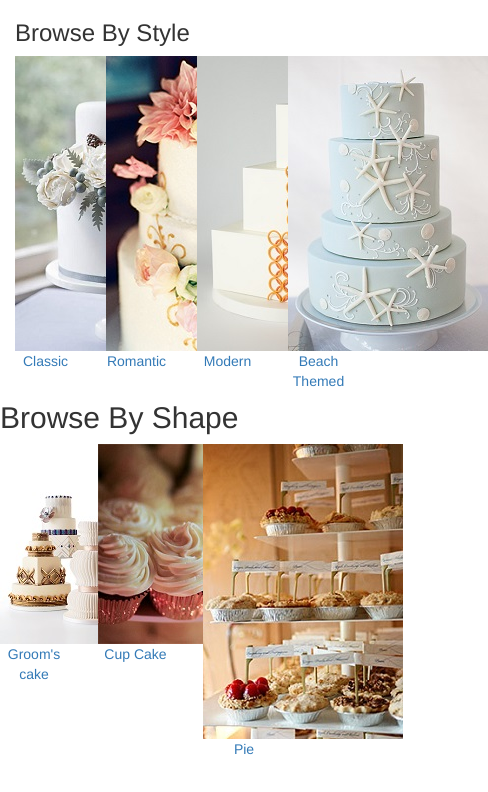
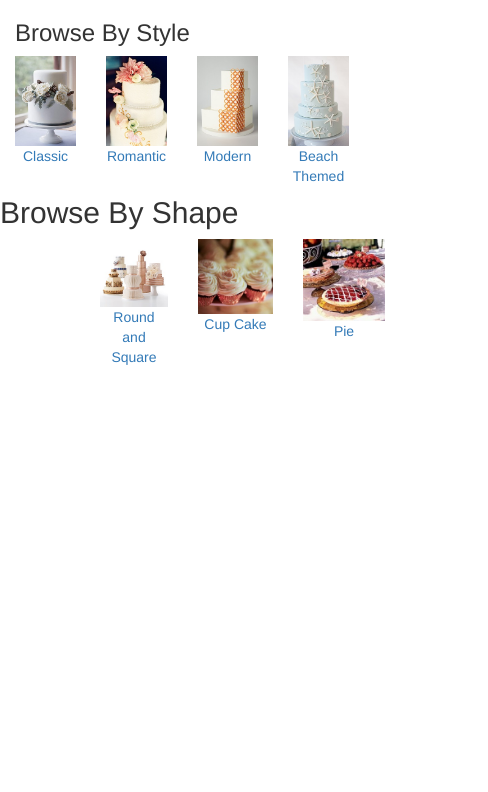
Before and after one commit to rosemawati/weddingcake, a plain HTML site: page Gallery.html in a window 390 px wide. Shown: the whole page, 488 px wide, since content can reach past the window. Drawn offline with Linux system fonts and the light colour scheme.

Commit message:
merubah img jd responsive

```diff
--- a/Gallery.html
+++ b/Gallery.html
@@ -15,63 +15,65 @@
 
 <div class="container">
 <h3>Browse By Style</h3>
+
 <div class="row">
  <div class="text-center">
-    <div class="col-xs-4">
+
+   <div class="col-xs-4">
     <a href="images/classic1.jpg">
-     <img src="images/classic1.jpg">
+     <img class="img-responsive"img src="images/classic1.jpg">
      <p>Classic</p>
      </a>
-     </div>
+  </div>
 
  <div class="col-xs-4">
     <a href="images/romantic1.jpg">
-     <img src="images/romantic1.jpg">
+     <img class="img-responsive" img src="images/romantic1.jpg">
      <p>Romantic</p>
      </a>
      </div>
 
 <div class="col-xs-4">
     <a href="images/modern1.jpg">
-     <img src="images/modern1.jpg">
+     <img class="img-responsive" img src="images/modern1.jpg">
      <p>Modern</p>
      </a>
      </div>
 
 <div class="col-xs-4">
     <a href="images/beach-themed-wedding-cake1.jpg">
-     <img src="images/beach-themed-wedding-cake1.jpg">
-     <p class="text-center">Beach Themed</p>
+     <img class="img-responsive" img src="images/beach-themed-wedding-cake1.jpg">
+     <p>Beach Themed</p>
      </a>
      </div>
 </div>
 
-
+</br>
 <h2>Browse By Shape</h2>
 
 <div class="row">
  <div class="text-center">
-    <div class="col-xs-4">
+    <div class="col-xs-4" style="left:100px">
     <a href="images/cover1.jpg">
-     <img src="images/cover1.jpg">
-     <p>Groom's cake</p>
+     <img class="img-responsive" img src="images/cover1.jpg">
+     <p>Round and Square </p>
      </a>
      </div>
 
 <div class="row">
  <div class="text-center">
-    <div class="col-xs-4">
+    <div class="col-xs-4" style="left:100px">
     <a href="images/cupcake3.jpg">
-     <img src="images/cupcake3.jpg">
+     <img class="img-responsive" img src="images/cupcake3.jpg">
      <p>Cup Cake</p>
      </a>
      </div>
 
 <div class="row">
  <div class="text-center">
-    <div class="col-xs-4">
+    <div class="col-xs-4" style="left: 100px">
     <a href="images/pie1.jpg">
-     <img src="images/pie1.jpg">
+     <img class="img-responsive" img src="images/pie5.jpg">
      <p>Pie</p>
      </a>
      </div>
@@ -79,6 +81,7 @@
 </div>
 </div>
 
+
 </body>
 
 </html>
```
Also changed, not shown: images/pie5.jpg (added).
